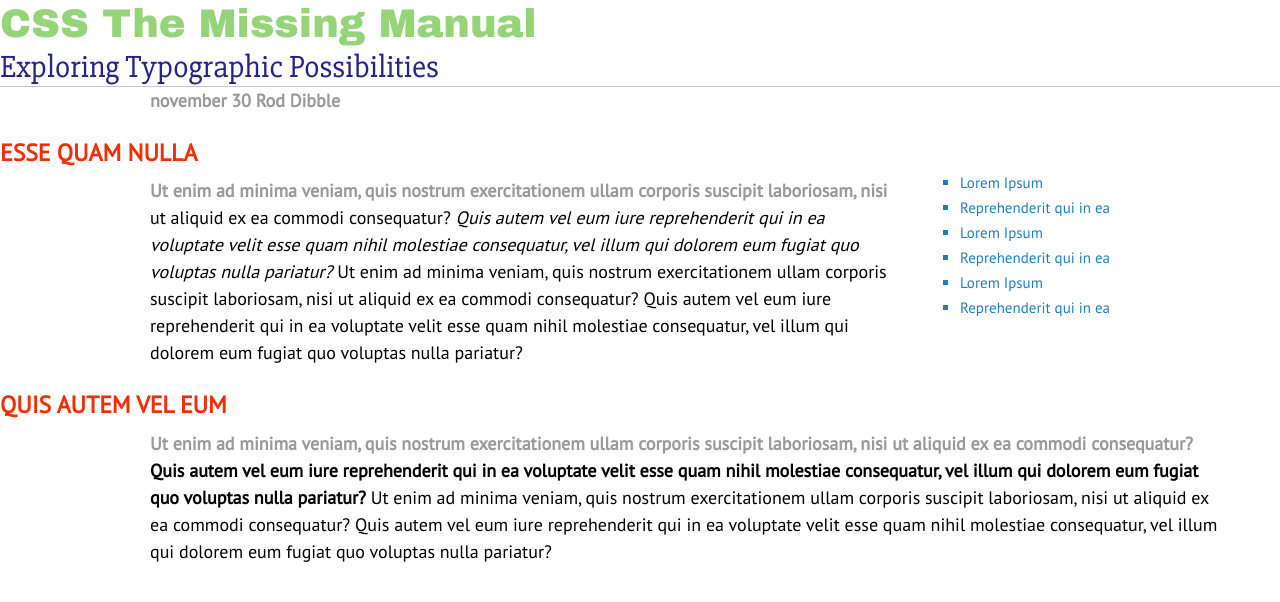
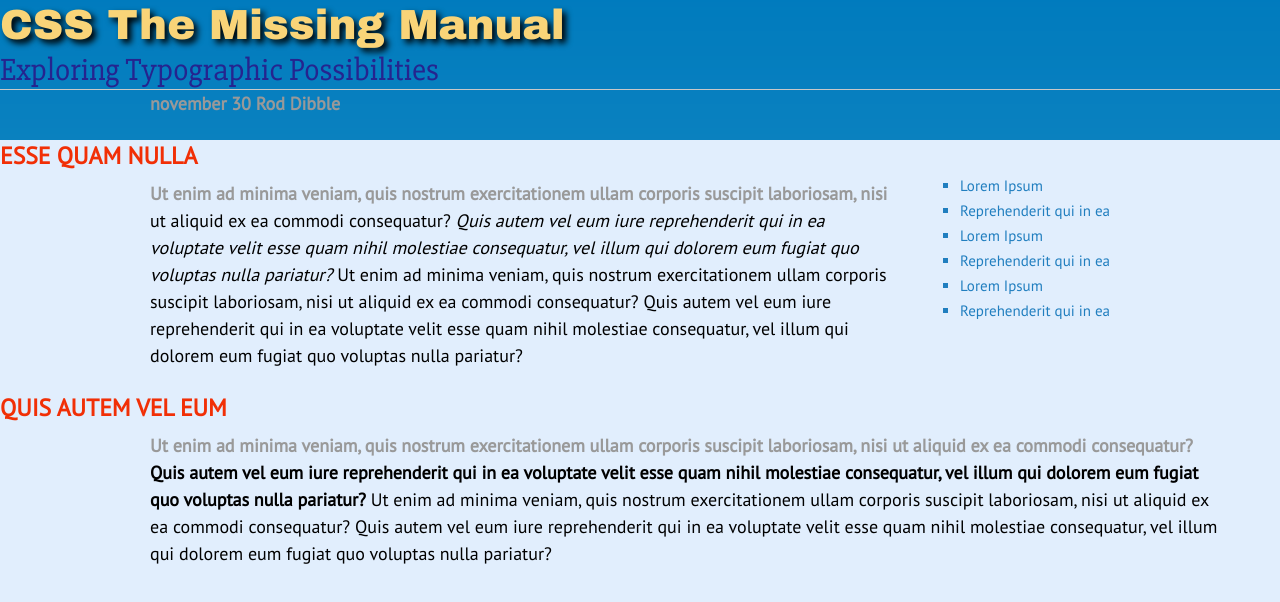
Before and after one commit to jub230000/jared-internet-studio, a plain HTML site: page asg8/text.html in a window 1280 px wide. Drawn offline with Linux system fonts and the light colour scheme.

Commit message:
background

```diff
--- a/asg8/css/styles.css
+++ b/asg8/css/styles.css
@@ -48,12 +48,14 @@ table {
 html {
     font-family: 'PT Sans', Arial, sans-serif;
     font-size: 62.5%; /* this sets the font size at around 10px */
+	background: rgb(225,238,253) url(../images/bg_body.png) repeat-x;
 }
 
 .main h1 {
-    color: rgb(149,212,120);
+    color: rgb(249,212,120);
     font-family: "Arial Black", Arial, Helvetica, sans-serif;
-    font-size: 4em;
+    font-size: 4.21em;
+	text-shadow: 4px 4px 6px rgba(0,0,.75);
 }
 
 .main h2 {
```
